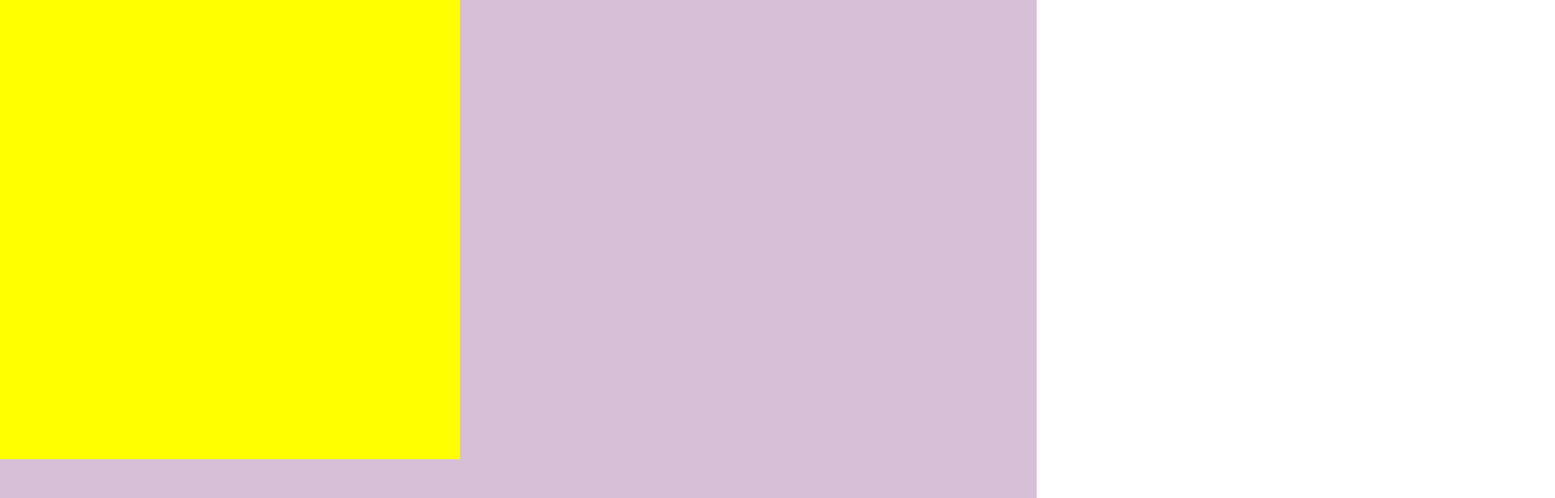
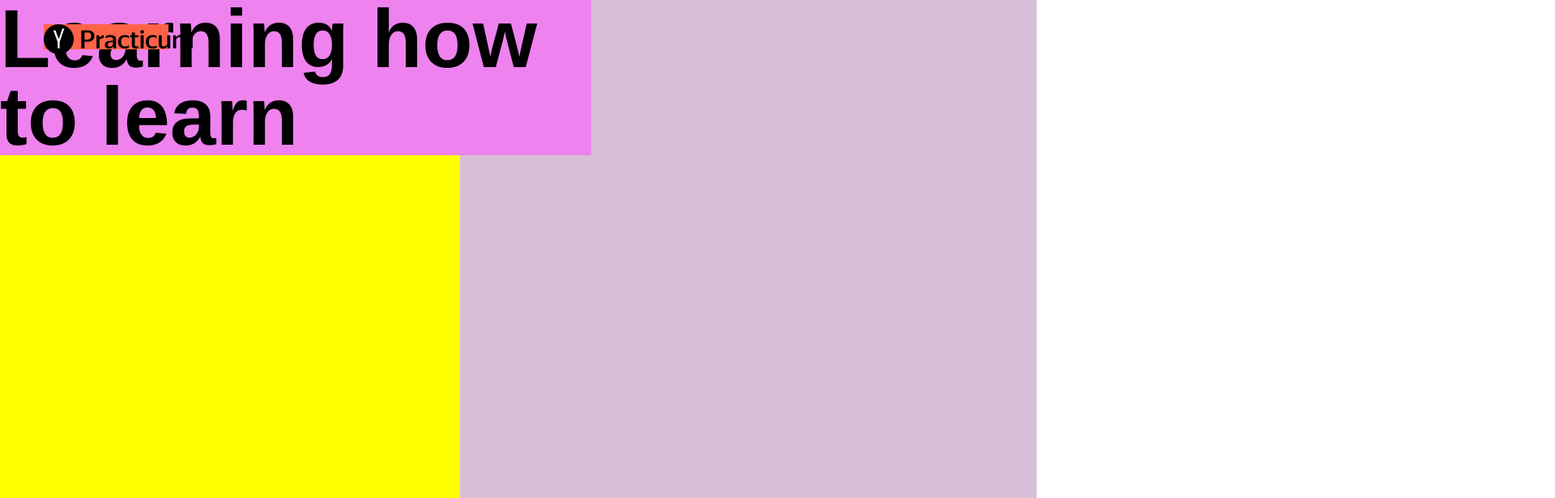
Before and after one commit to XxJMcDoxX/web_project_1, a plain HTML site: page index.html in a window 1280 px wide. Shown: the top 616 px of the page at 81% size, 1920 px wide, since content can reach past the window. Drawn offline with Linux system fonts and the light colour scheme.

Commit message:
some additions

```diff
--- a/index.html
+++ b/index.html
@@ -11,9 +11,11 @@
   <div class="page">
     <header class="header">
       <div class="logo__place__header">
-        <img class="header__logo__img" src="./images/header-image.png">
+        <img class="header__logo__img" src="./images/logo_place_header.png">
       </div>
-      <div class="header__title"></div>
+      <div class="header__title">
+        <div class="header__title__text">Learning how to learn</div>
+      </div>
       <div class="header__subtitle"></div>
       <div class="header__link"></div>
       <div class="header__main-illustration"></div>
--- a/styles/style.css
+++ b/styles/style.css
@@ -38,16 +38,22 @@
   z-index: 1;
   height: 31px;
   width: 154px;
-  bottom: 30px;
-  right:54px;
+  top: 30px;
+  left:54px;
   background-color: tomato;
 }
 
 .header__title{
 display: flex;
   width: 730px;
- right:64px;
+ left:64px;
 background-color: violet;
+}
+
+.header__title__text{
+  line-height: 96px;
+  font-size: 102px;
+  font-weight: bold;
 }
 
 .header__subtitle{
```
